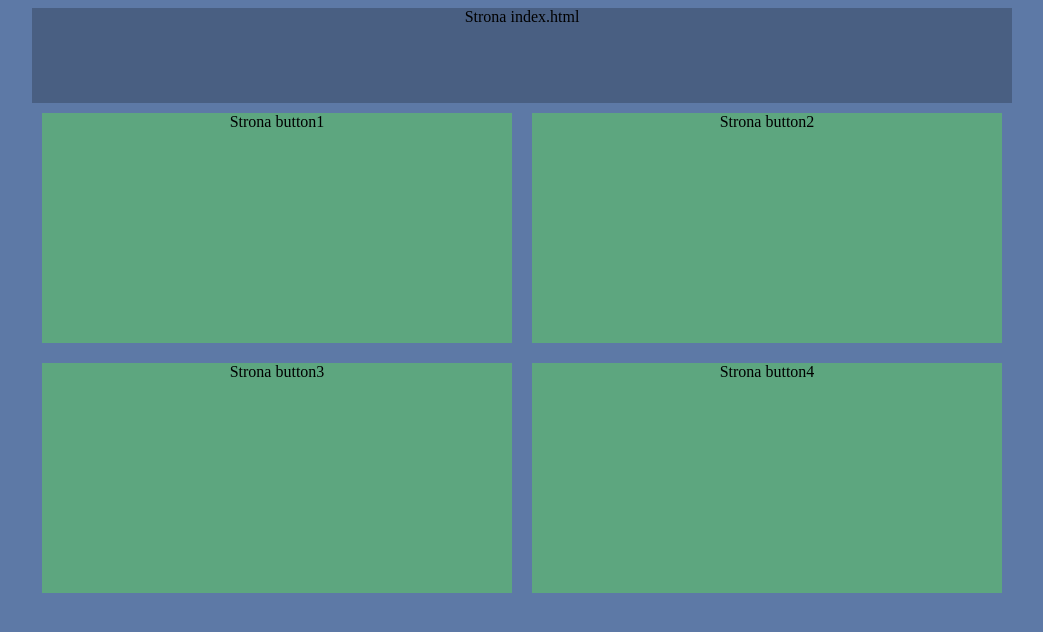
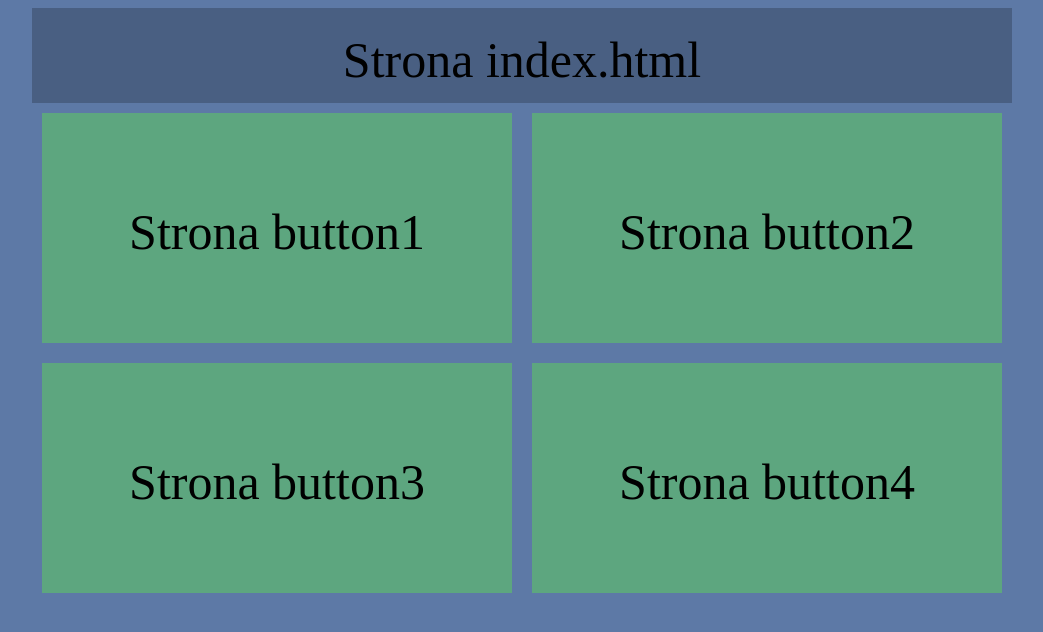
Before and after one commit to 433MHz/html-learning-22.12.2020-part-2, a plain HTML site: page index.html in a window 1280 px wide. Shown: the whole page, without its empty margins (108-1151 px from the left). Drawn offline with Linux system fonts and the light colour scheme.

Commit message:
Changed structure of index.html site

```diff
--- a/style.css
+++ b/style.css
@@ -1,6 +1,7 @@
 body
 {
 background-color: #5d79a6;
+font-size: 50px;
 }
 
 
@@ -17,9 +18,11 @@ background-color: #5d79a6;
 	background-color: #495f82;
 	border: 10px;
 	width: 980px;
-	height: 95px;
+	height: 50px;
 	text-align: center;
 	color: black;
+	padding-top: 22.5px;
+	padding-bottom: 22.5px;
 }
 
 .buttonBlock
@@ -28,8 +31,10 @@ background-color: #5d79a6;
 	background-color: #5da67f;
 	margin: 10px;
 	width: 470px;
-	height: 230px;
+	height: 50px;
 	text-align: center;
+	padding-bottom: 90px;
+	padding-top: 90px;
 
 }
 
```
